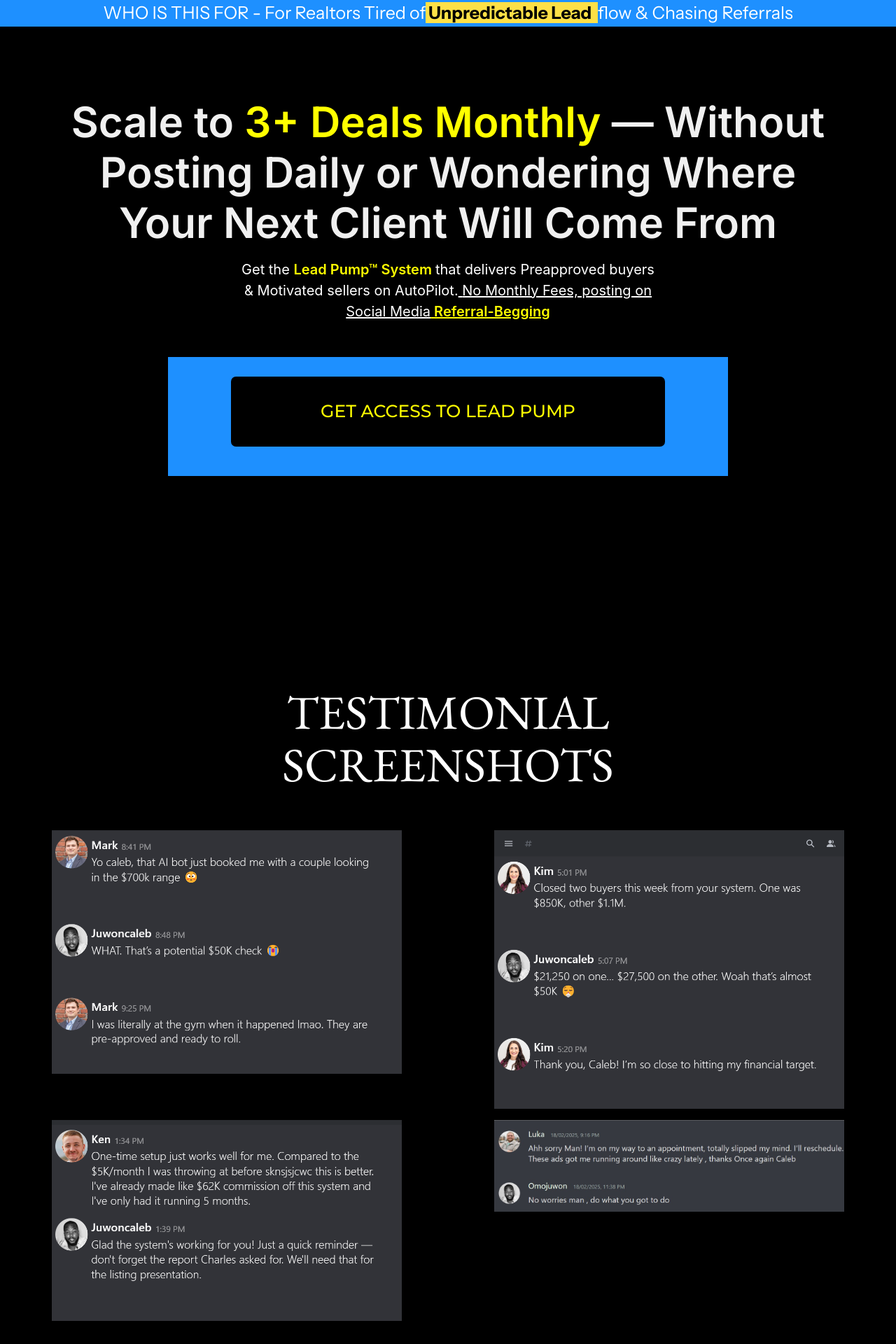
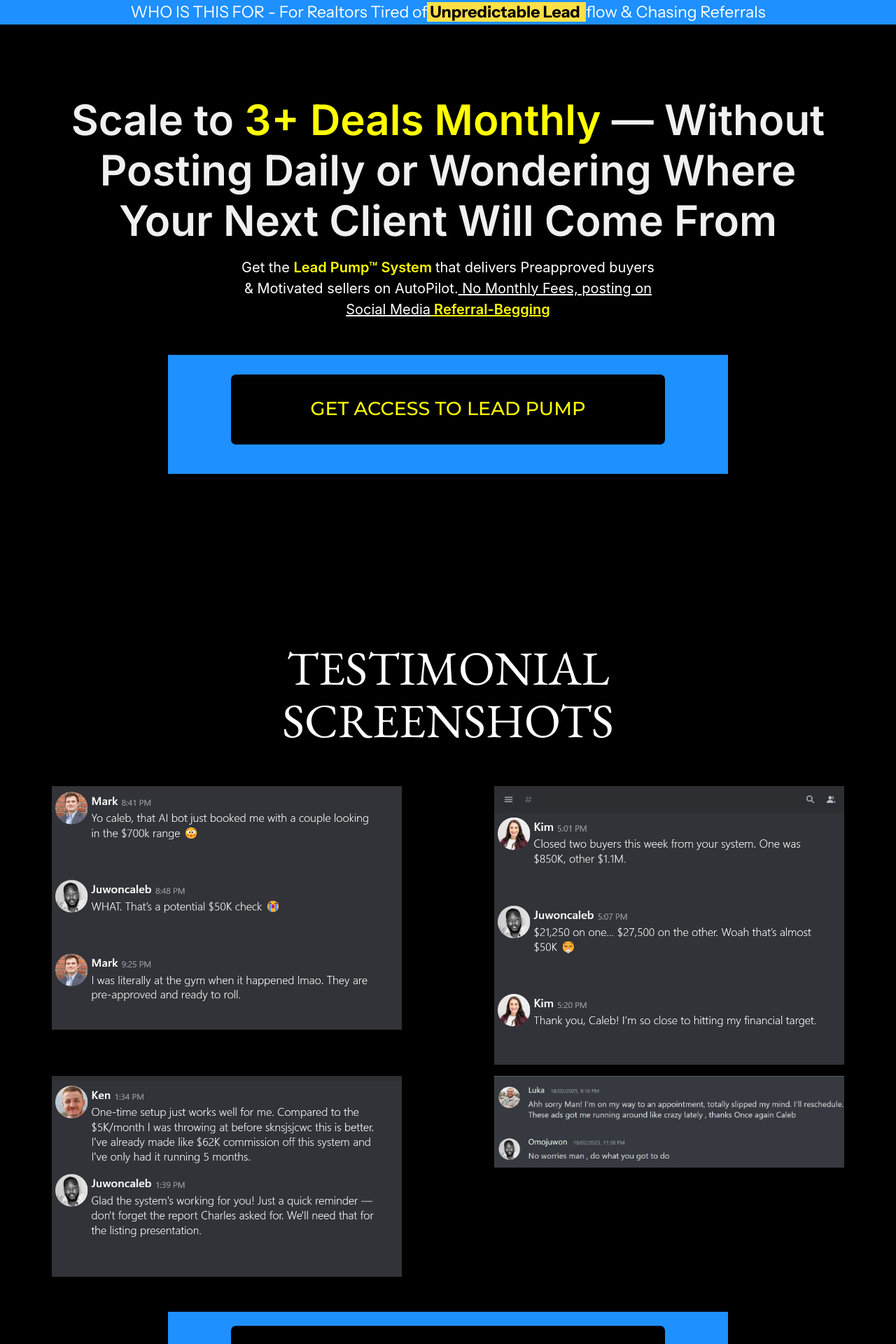
Before and after one commit to juwoncaleb/Funnel, a Next.js app: page / in a window 1280 px wide. Shown: the top 1920 px of the page at 70% size. Built offline with nearby package versions, Linux system fonts and the light colour scheme; a web font is replaced by a local one.

Commit message:
Update global.css

```diff
--- a/styles/global.css
+++ b/styles/global.css
@@ -88,7 +88,7 @@
   height: 100px;
   font-weight: 500;
   padding-left: 0px 10px;
-  font-size: 25px;
+  font-size: 27px;
 }
 .text_under {
   text-decoration: underline;
@@ -372,7 +372,7 @@
 
 .notice {
   color: white;
-  font-size: 25px;
+  font-size: 23px;
   font-family: "Instrument Sans", sans-serfif;
   background-color: dodgerblue;
 }
@@ -387,7 +387,7 @@
   width: 500px;
 }
 .screenshot {
-  padding-top: 100px;
+  padding-top: 40px;
   padding-bottom: 100px;
   background-color: black;
   color: white;
@@ -405,7 +405,7 @@
     font-weight: 500;
     padding-left: 0px 10px;
 
-    font-size: 15px;
+    font-size: 18px;
   }
   .book {
     height: 270px;
```
